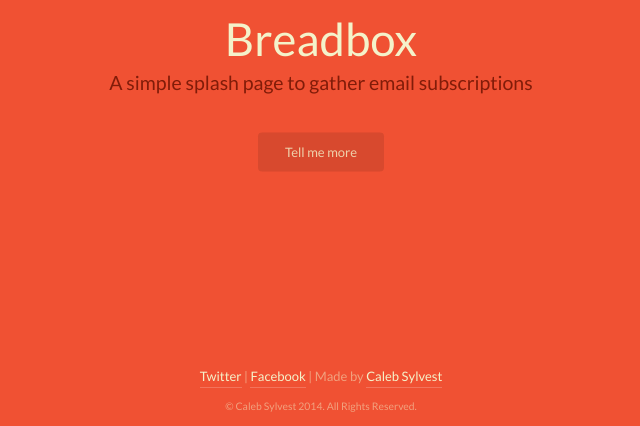
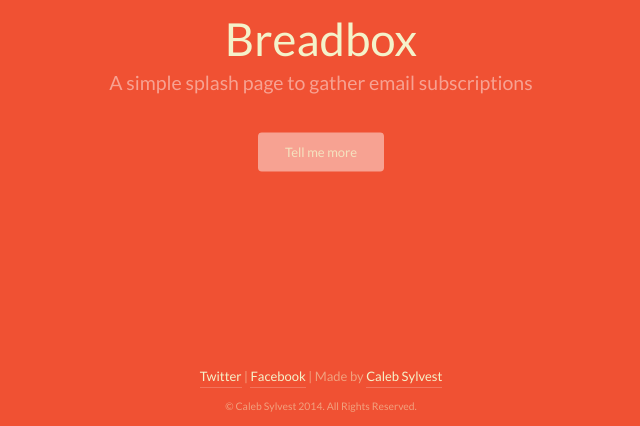
Before and after one commit to calebsylvest/breadbox, a plain HTML site: page index.html in a window 1280 px wide. Shown: the part 374-800 px from the top of the page, without its empty margins (319-959 px from the left). Drawn offline with nearby package versions, Linux system fonts and the light colour scheme.

Commit message:
dont even know. this is from the other day. updates.

```diff
--- a/assets/sass/_callout.scss
+++ b/assets/sass/_callout.scss
@@ -25,10 +25,8 @@
 }
 
 .tagline {
-	color: #efaa9d;
-	color: contrast-color($primary-color, darken($primary-color,30%), lighten($primary-color, 20%), 50%);
-	//color: $font-color;
-	//opacity: .5;
+	// set color based on background hue
+	color: contrast-color($primary-color, darken($primary-color,25%), lighten($primary-color, 20%));
 	margin: 0 0 2em;
 }
 
@@ -43,7 +41,8 @@
 	display: inline-block;
 	color: #f4f2ca;
 	text-align: center;
-	background-color: #d8492e;
+	//background-color: #d8492e;
+	background-color: contrast-color($primary-color, darken($primary-color,25%), lighten($primary-color, 20%));
 	padding: .9em 1.8em;
 	border: none;
 	cursor: pointer;
--- a/assets/sass/style.scss
+++ b/assets/sass/style.scss
@@ -13,9 +13,11 @@
 //
 // Change these variables if you like
 
+// set the bg color of page; tagline and button are based on bg color
 $primary-color: #f05133;
-$sans-font: Lato, Tahoma, sans-serif; // be sure to load whatever font files you want to use, in this case we are loading Lato from Google Web Fonts
-//$font-color: #efaa9d;
+// be sure to load whatever font files you want to use, in this case we are loading Lato from Google Web Fonts
+$sans-font: Lato, Tahoma, sans-serif;
+// font color for page title, all text, and anchor links
 $font-color: #f4f2ca;
 
 //
```
Also changed, not shown: assets/css/style.css, 1 other file.
